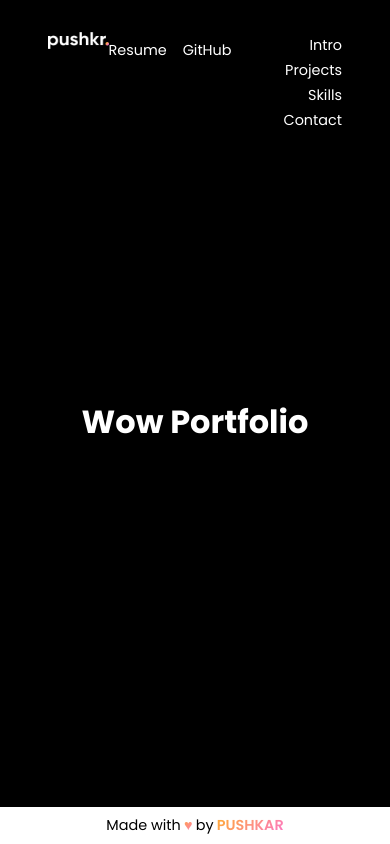
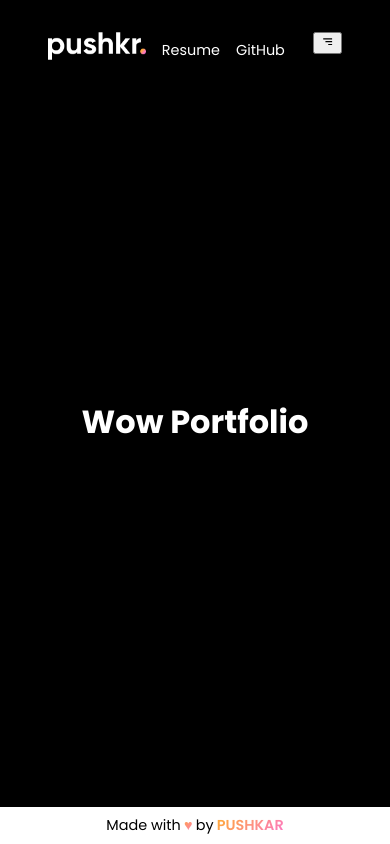
Before and after one commit to Pushkar1809/Pushkar1809.github.io, a Next.js app: page / in a window 390 px wide. Built offline with nearby package versions, Linux system fonts and the light colour scheme.

Commit message:
feat: Make Mobile Navbar

```diff
--- /dev/null
+++ b/components/common/MobileNav.tsx
@@ -0,0 +1,67 @@
+import { FC, useState } from "react";
+import Styles from "../../styles/Common.module.scss";
+import Image from "next/image";
+import Link from "next/link";
+import data from "../../content/navlinks.json";
+import { NavLink } from "../../types/Nav";
+import { BiMenuAltRight as MenuIcon } from "react-icons/bi";
+import { IoMdClose as CloseIcon } from "react-icons/io";
+
+const MobileNav: FC = () => {
+	const [isOpen, setIsOpen] = useState<Boolean>(false);
+	return (
+		<>
+			{isOpen && <Drawer close={() => setIsOpen(false)} />}
+			<nav className={Styles.nav}>
+				<Image src="/logo/logo-dark.png" alt="logo" width={98} height={28} />
+				<div className={Styles.quicklinks}>
+					<a href="assets/pdf/resume.pdf" target="_blank">
+						Resume
+					</a>
+					<a
+						href="https://github.com/Pushkar1809"
+						target="_blank"
+						rel="noopenner noreferrer">
+						GitHub
+					</a>
+				</div>
+				<button className={Styles.icon} onClick={() => setIsOpen(true)}>
+					<MenuIcon />
+				</button>
+			</nav>
+		</>
+	);
+};
+
+interface DrawerProps {
+	close: () => void;
+}
+
+const Drawer: FC<DrawerProps> = ({ close }) => {
+	const navlinks = data as NavLink[];
+	return (
+		<>
+			<section className={Styles.drawerBG}></section>
+			<div className={Styles.drawer}>
+				<div className={Styles.drawerHeader}>
+					<button className={Styles.icon} onClick={close}>
+						<CloseIcon />
+					</button>
+				</div>
+
+				<ul className={Styles.navlinks}>
+					{navlinks.map((link: NavLink, index: number) => (
+						<li key={index}>
+							<Link href={link.url}>{link.name}</Link>
+						</li>
+					))}
+				</ul>
+				<div className={Styles.foot}>
+					<Image src="/logo/logo-dark.png" alt="logo" width={91} height={26} />
+				</div>
+			</div>
+		</>
+	);
+};
+
+export default MobileNav;
--- a/components/common/Nav.tsx
+++ b/components/common/Nav.tsx
@@ -2,31 +2,11 @@ import { FC } from "react";
 import Styles from "../../styles/Common.module.scss";
 import Image from "next/image";
 import Link from "next/link";
-
-interface NavLink {
-	name: string;
-	url: string;
-}
+import data from "../../content/navlinks.json";
+import { NavLink } from "../../types/Nav";
 
 const Nav: FC = () => {
-	const navlinks: NavLink[] = [
-		{
-			name: "Intro",
-			url: "",
-		},
-		{
-			name: "Projects",
-			url: "#projects",
-		},
-		{
-			name: "Skills",
-			url: "#skills",
-		},
-		{
-			name: "Contact",
-			url: "#contact",
-		},
-	];
+	const navlinks = data as NavLink[];
 	return (
 		<nav className={Styles.nav}>
 			<Image src="/logo/logo-dark.png" alt="logo" width={112} height={32} />
--- a/components/wrappers/AppWrapper.tsx
+++ b/components/wrappers/AppWrapper.tsx
@@ -1,15 +1,22 @@
 import Nav from "../common/Nav";
+import MobileNav from "../common/MobileNav";
 import { FC, ReactNode } from "react";
 import Footer from "../common/Footer";
+// import { useWindowDim } from "../../hooks/useWindowDim";
 
 interface Props {
 	children: ReactNode;
 }
 
 const AppWrapper: FC<Props> = ({ children }: Props) => {
+	// const { width } = useWindowDim();
 	return (
 		<main>
-			<Nav />
+			{typeof window !== "undefined" && window.innerWidth < 500 ? (
+				<MobileNav />
+			) : (
+				<Nav />
+			)}
 			{children}
 			<Footer />
 		</main>
--- /dev/null
+++ b/content/navlinks.json
@@ -0,0 +1,18 @@
+[
+	{
+		"name": "Intro",
+		"url": ""
+	},
+	{
+		"name": "Projects",
+		"url": "#projects"
+	},
+	{
+		"name": "Skills",
+		"url": "#skills"
+	},
+	{
+		"name": "Contact",
+		"url": "#contact"
+	}
+]
--- /dev/null
+++ b/types/Nav.d.ts
@@ -0,0 +1,4 @@
+export interface NavLink {
+	name: string;
+	url: string;
+}
```
Also changed, not shown: hooks/useWindowDim.ts (+10 -5 lines).
